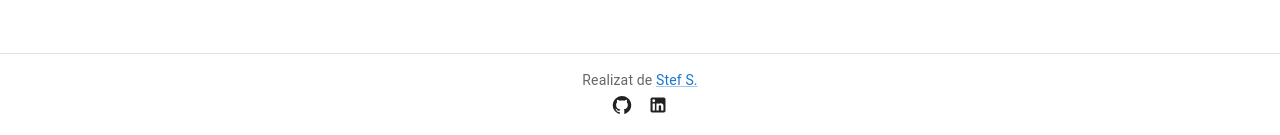
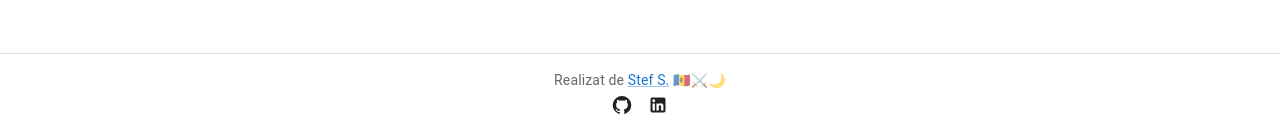
Before and after one commit to skstef/mircea-vasilica-encryption, a Next.js app: page / in a window 1280 px wide. Shown: the part 662-797 px from the top of the page. Built offline with nearby package versions, Linux system fonts and the light colour scheme.

Commit message:
added signature in the footer

```diff
--- a/src/components/Footer.tsx
+++ b/src/components/Footer.tsx
@@ -25,6 +25,8 @@ export default function Footer() {
         >
           Stef S.
         </Link>
+        {"  "}
+        🇲🇩⚔️🌙
       </Typography>
       <Stack
         direction="row"
```
